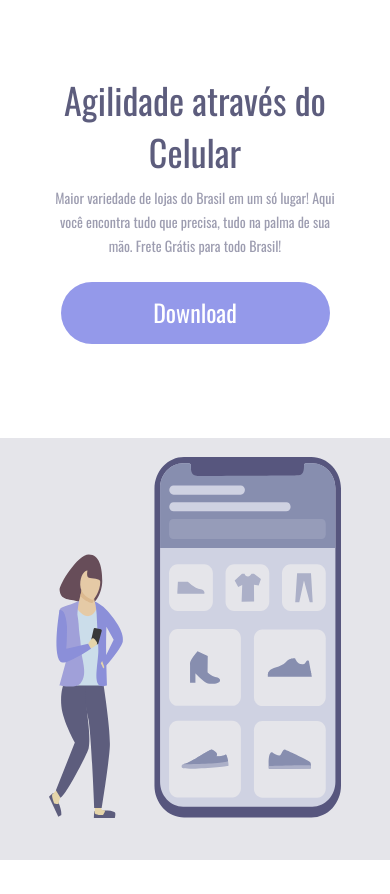
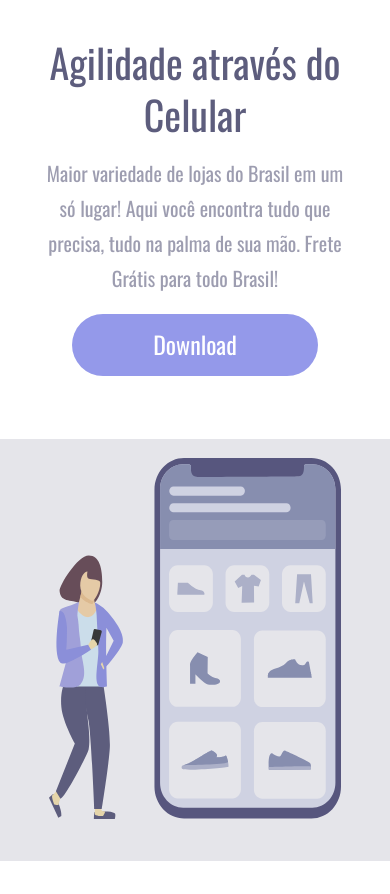
Before and after one commit to JexSparrow/Ampla-Cobertura-2.0, a plain HTML site: page index.html in a window 390 px wide. After the commit the page ends 861 px from the top, so only its background shows below. Drawn offline with nearby package versions, Linux system fonts and the light colour scheme.

Commit message:
responsividade

```diff
--- a/styles.css
+++ b/styles.css
@@ -31,13 +31,14 @@
 h1 {
     color: #5D5D7D;
 
-    font-size: 70px;
+    font-size: 78px;
     font-weight: 400;
     line-height: 80px;
     text-align: left;
 
-    width: 368px;
+    width: 84%;
     height: 160px;
+
 }
 
 p {
@@ -81,7 +82,7 @@ header {
 }
 
 .links-topo {
-    font-size: 28px;
+    font-size: 35px;
     font-weight: 400;
     line-height: 41.5px;
     text-align: left;
@@ -144,20 +145,21 @@ button:hover {
     }
 
     h1 {
-        font-size: 36px;
+        font-size: 55px;
         line-height: 52px;
         height: 120px;
         width: auto;
         text-align: center;
         padding: 8px;
+        margin-bottom: 2vh auto;
 
     }
 
     p {
-        font-size: 14px;
-        line-height: 24px;
-        height: 96px;
-        width: 296px;
+        font-size: 24px;
+        line-height: 35px;
+        height: auto;
+        width: auto;
         text-align: center;
         margin: 14px 0 14px 0;
         display: block;
@@ -166,7 +168,7 @@ button:hover {
 
     button {
         display: block;
-        margin: 0 auto;
+        margin: 2vh auto;
     }
 
     #foto {
@@ -182,3 +184,28 @@ button:hover {
 
 
 }
+
+@media screen and (max-width: 395px){
+    .Menu-Esquerda {
+        height: 50vh;
+        margin: 1vh auto;
+        padding: 5%;
+        width: 100vw;
+
+    h1 {
+
+        font-size: 40px;
+        width: auto;
+        margin-bottom: 1vh;
+    }
+
+    p {
+        font-size: 20px;
+        width: 85%;
+    }
+
+    button {
+        width: 70%;
+        margin-top: 5%;
+    }
+}
```
